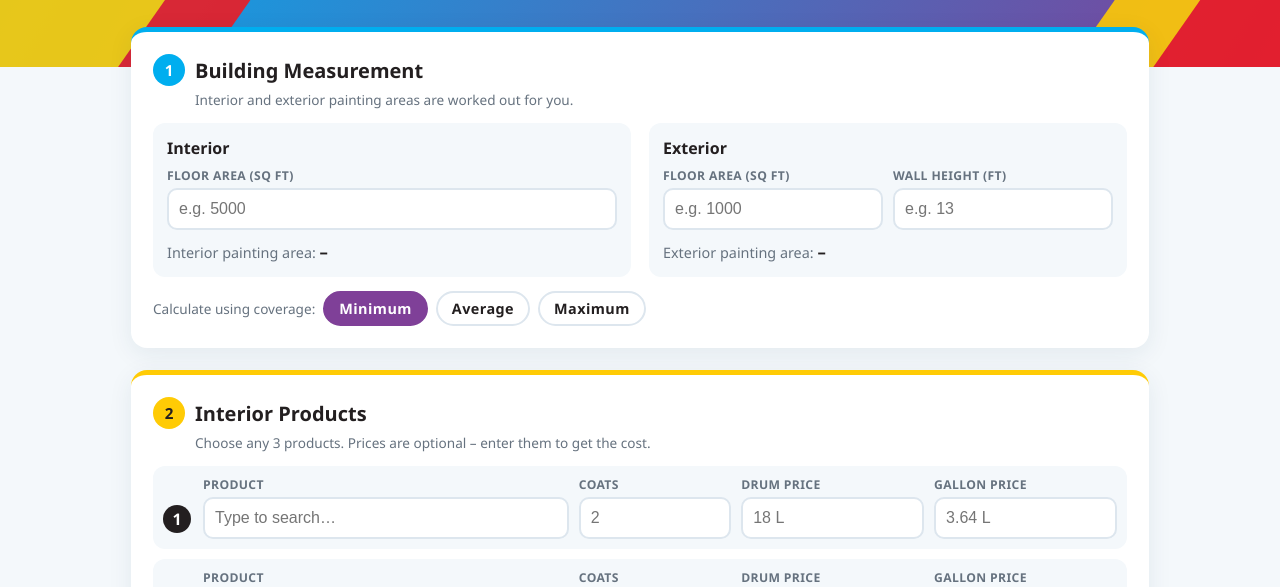
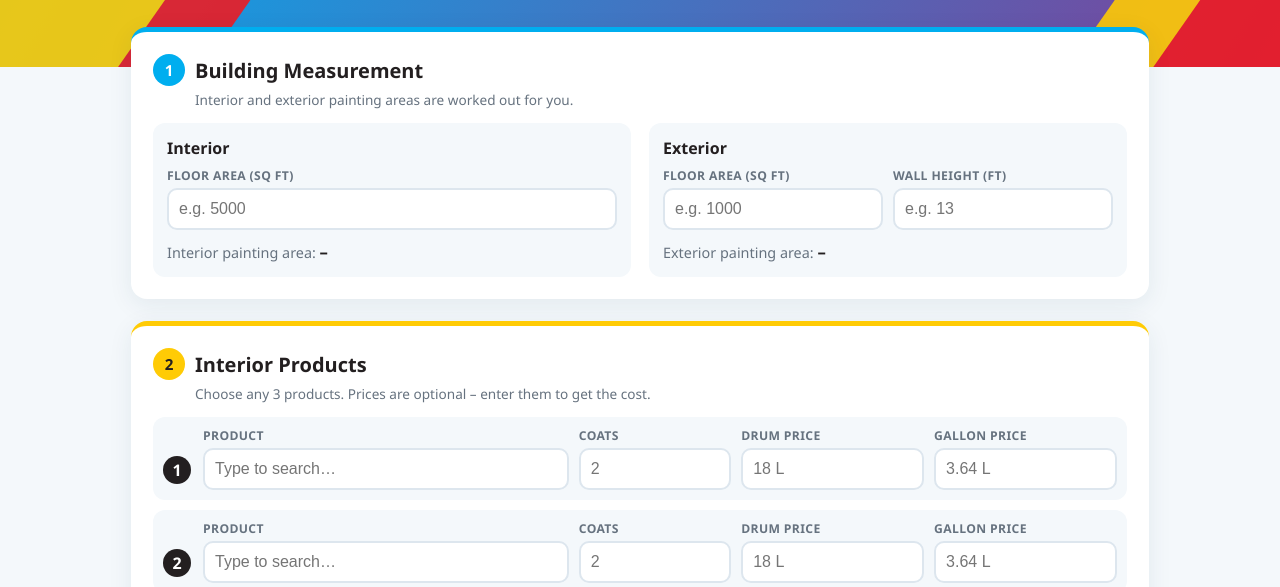
Before and after one commit to jarjis079-sys/paintx, a plain HTML site: page index.html in a window 1280 px wide. Shown: the part 209-796 px from the top of the page. Drawn offline with Linux system fonts and the light colour scheme.

Commit message:
Add files via upload

```diff
--- a/app.js
+++ b/app.js
@@ -60,7 +60,7 @@ if (typeof document !== "undefined") {
   }
 
   function renderReq() {
-    const A = areas(), basis = document.querySelector("input[name=basis]:checked").value;
+    const A = areas(), basis = "avg";
     let grand = 0, grandOk = false;
     SIDES.forEach((s) => {
       let rows = "", total = 0, any = false, missing = false;
--- a/index.html
+++ b/index.html
@@ -59,10 +59,6 @@ footer{text-align:center;color:var(--mut);font-size:.8rem;padding:0 16px 30px}
  <div class="box"><h3>Interior</h3><label>Floor area (sq ft)<input id="int-floor" type="number" min="0" placeholder="e.g. 5000"></label><div class="area">Interior painting area: <b id="int-area">–</b></div></div>
  <div class="box"><h3>Exterior</h3><div class="two"><label>Floor area (sq ft)<input id="ext-floor" type="number" min="0" placeholder="e.g. 1000"></label><label>Wall height (ft)<input id="ext-height" type="number" min="0" placeholder="e.g. 13"></label></div><div class="area">Exterior painting area: <b id="ext-area">–</b></div></div>
 </div>
-<div class="seg">Calculate using coverage:
- <label><input type="radio" name="basis" value="min" checked><span>Minimum</span></label>
- <label><input type="radio" name="basis" value="avg"><span>Average</span></label>
- <label><input type="radio" name="basis" value="max"><span>Maximum</span></label></div>
 </section>
 
 <section id="interior"><h2><i>2</i>Interior Products</h2><p class="sub">Choose any 3 products. Prices are optional – enter them to get the cost.</p>
```
